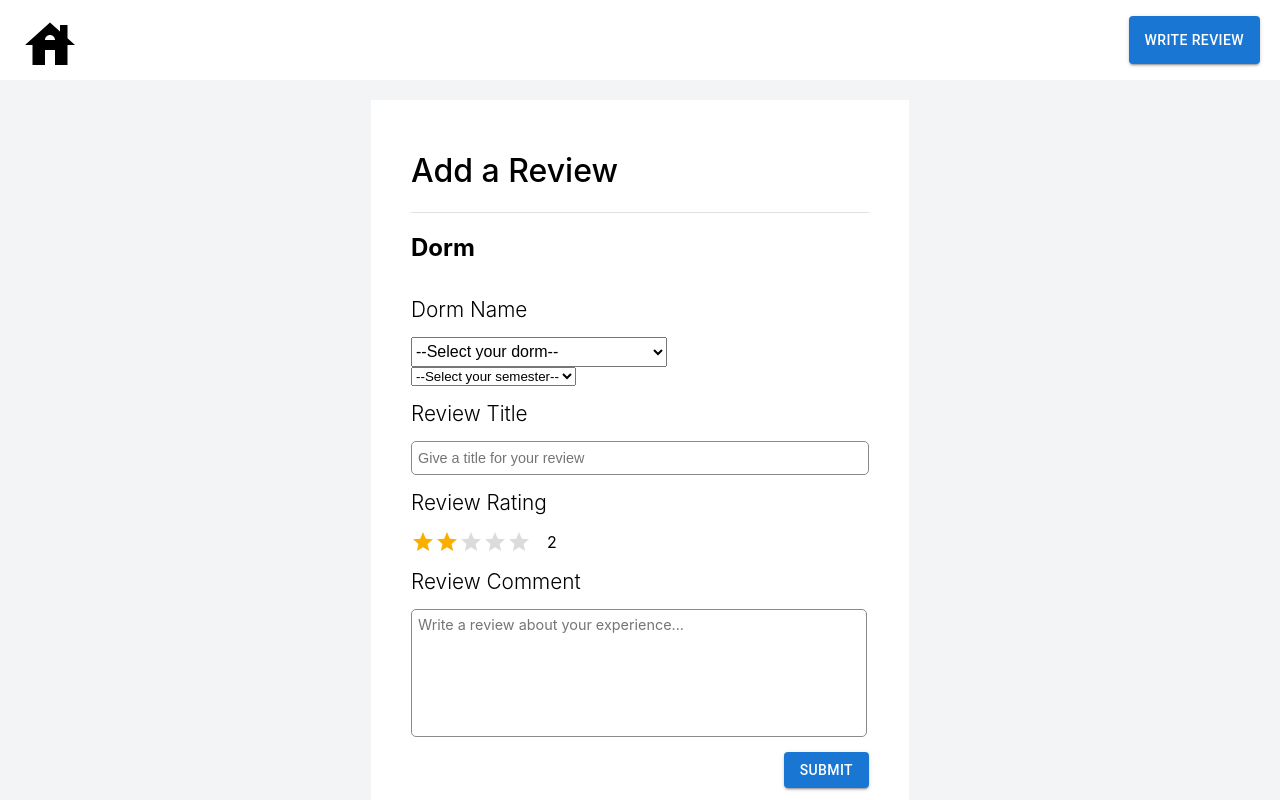
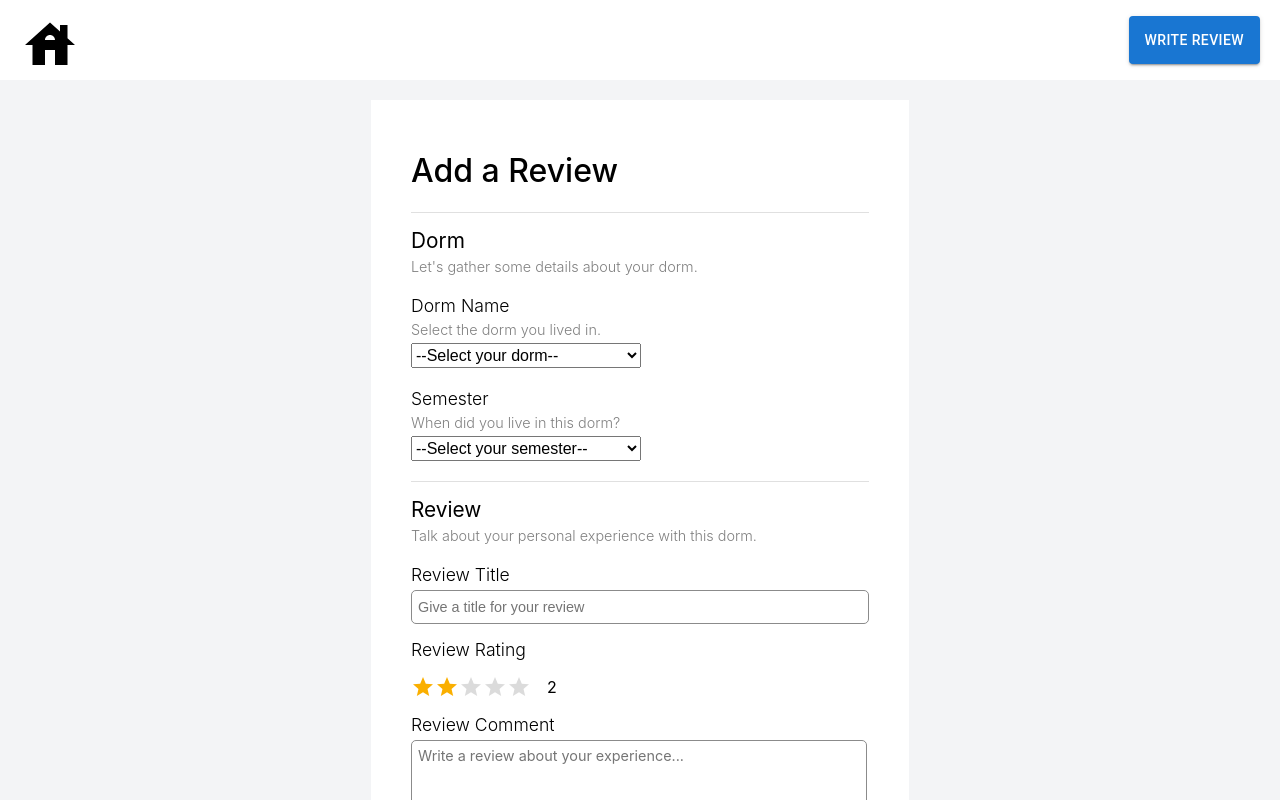
Before and after one commit to wilsonyinn/rate-my-dorm, a React (Create React App) app: page /write-review in a window 1280 px wide. Shown: the top 800 px of the page. Built offline with nearby package versions, Linux system fonts and the light colour scheme; the HTML template or start-up script is replaced by a standard one.

Commit message:
refactoring

```diff
--- a/src/pages/WriteReview.tsx
+++ b/src/pages/WriteReview.tsx
@@ -63,7 +63,9 @@ const WriteReview: FC = () => {
         <h1 className={styles.formTitle}>Add a Review</h1>
         <Divider flexItem></Divider>
         <h2>Dorm</h2>
+        <p>Let's gather some details about your dorm.</p>
         <h3 className={styles.reviewDorm}>Dorm Name</h3>
+        <p>Select the dorm you lived in.</p>
         <select className={styles.reviewDormSelect}>
           <option value="">--Select your dorm--</option>
           <option value="manzanita-square">Manzanita Square</option>
@@ -83,6 +85,8 @@ const WriteReview: FC = () => {
           <option value="west-grove-common">West Grove Common</option>
         </select>
 
+        <h3>Semester</h3>
+        <p>When did you live in this dorm?</p>
         <select className={styles.semester}>
           <option value="">--Select your semester--</option>
           <option value="fall-2024">Fall 2024</option>
@@ -106,6 +110,9 @@ const WriteReview: FC = () => {
           <option value="winter-2021">Winter 2021</option>
         </select>
 
+        <Divider flexItem></Divider>
+        <h2>Review</h2>
+        <p>Talk about your personal experience with this dorm.</p>
         <h3 className={styles.reviewTitle}>Review Title</h3>
         <input
           className={styles.reviewTitleInput}
@@ -141,6 +148,14 @@ const WriteReview: FC = () => {
           ref={reviewRef}
           maxLength={500}
         />
+        <Divider flexItem></Divider>
+        <h2>Authentification</h2>
+        <p>Let's verify that you are an SFSU student.</p>
+        <h3>SFSU Account</h3>
+        <input type="text" placeholder="jdoe45" />
+        <h3>Code</h3>
+        <input type="text" placeholder="12345" />
+
         <Button className={styles.submit} variant="contained" type="submit">
           Submit
         </Button>
--- a/src/styles/write-review.module.css
+++ b/src/styles/write-review.module.css
@@ -9,29 +9,40 @@
   background-color: #f3f4f6;
 }
 
+h2 {
+  font-size: 1.3rem;
+  font-weight: 400;
+  margin: 15px 0px 0px 0px;
+}
+
+h3 {
+  font-size: 1.1rem;
+  font-weight: 300;
+  margin: 15px 0px 0px 0px;
+}
+
+p {
+  font-size: 0.9rem;
+  font-weight: 300;
+  color: gray;
+  margin: 5px 0px 5px 0px;
+}
 .formTitle {
   font-weight: 500;
 }
 
-.reviewDorm {
-  font-size: 1.3rem;
+select {
+  font-size: 1rem;
   font-weight: 300;
-  margin: 15px 0px 0px 0px;
+  width: 18vw;
+  height: 25px;
+  margin: 0px 0px 5px 0px;
 }
 
-.reviewDormSelect {
-  font-size: 1rem;
-  font-weight: 300;
-  width: 20vw;
-  height: 30px;
-  margin: 15px 0px 0px 0px;
+.semester {
+  margin-bottom: 20px;
 }
 
-.reviewTitle {
-  font-size: 1.3rem;
-  font-weight: 300;
-  margin: 15px 0px 0px 0px;
-}
 .reviewTitleInput {
   width: 35vw;
   height: 30px;
@@ -40,19 +51,7 @@
   border: none;
   border: solid 1px #8b8b8b;
   padding-left: 6px;
-  margin: 15px 0px 0px 0px;
-}
-
-.reviewRating {
-  font-size: 1.3rem;
-  font-weight: 300;
-  margin: 15px 0px 0px 0px;
-}
-
-.reviewComment {
-  font-size: 1.3rem;
-  font-weight: 300;
-  margin: 15px 0px 0px 0px;
+  margin: 5px 0px 0px 0px;
 }
 
 .reviewCommentInput {
@@ -67,7 +66,7 @@
   font-family: "Inter", system-ui;
   font-optical-sizing: auto;
   padding: 6px 0px 0px 6px;
-  margin: 15px 0px 15px 0px;
+  margin: 5px 0px 20px 0px;
 }
 
 .rating {
```
